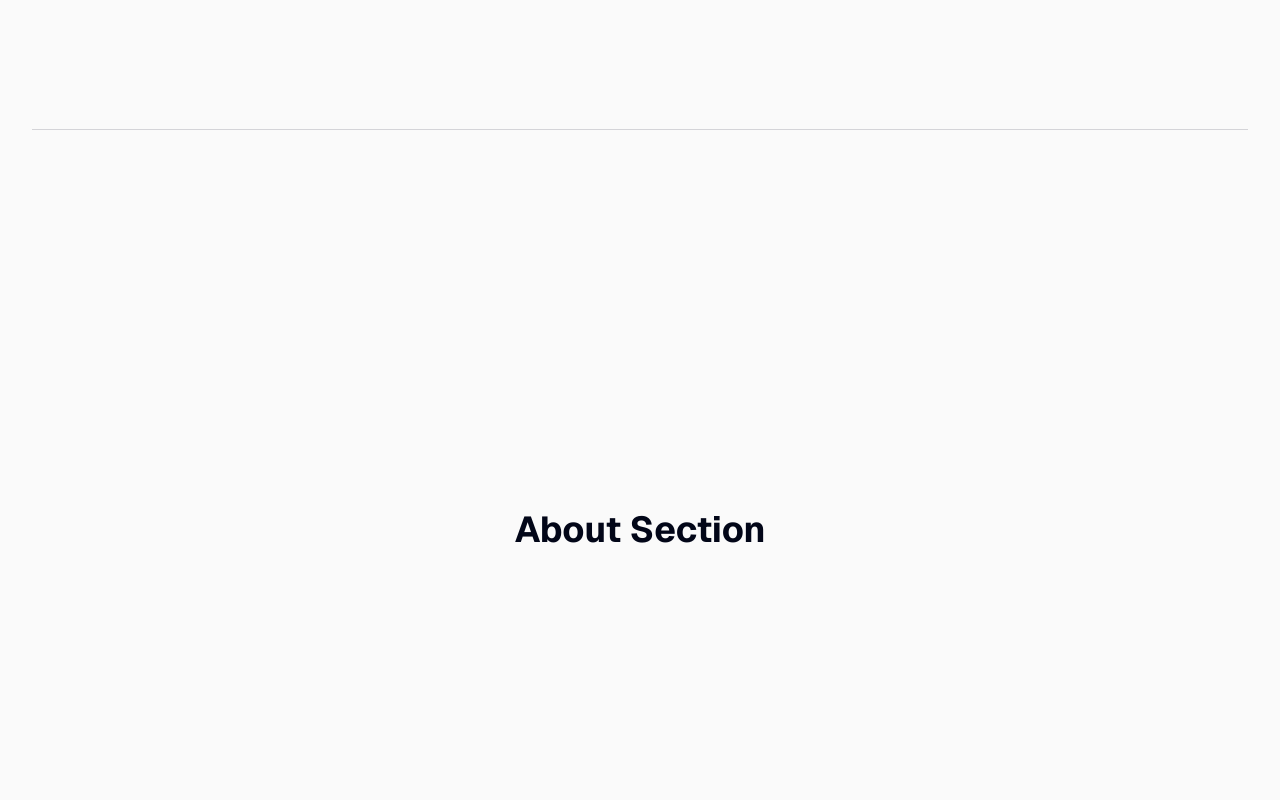
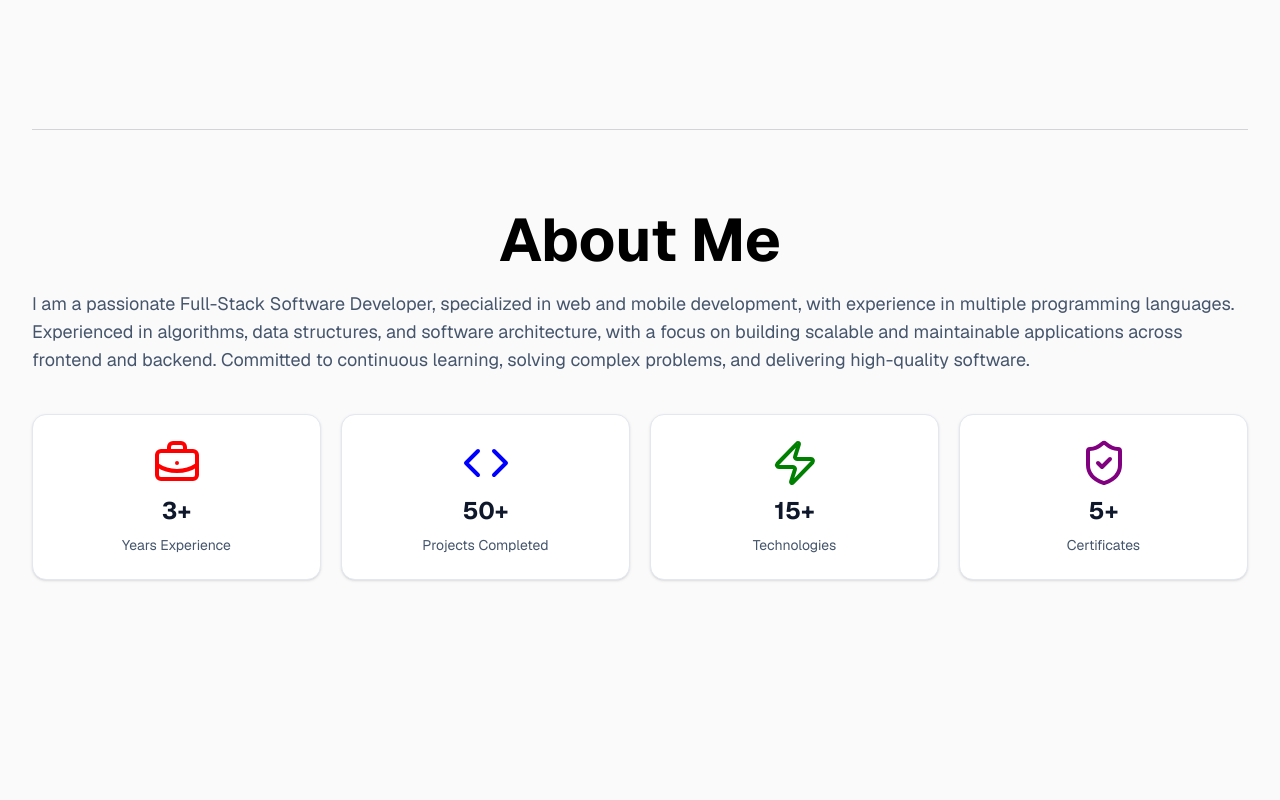
Before and after one commit to Nyi-Nyi-Zin/Portfolio, a Next.js app: page / in a window 1280 px wide. Shown: the part 760-1560 px from the top of the page. Built offline with nearby package versions, Linux system fonts and the light colour scheme.

Commit message:
feat/about page implemented

```diff
--- a/app/page.tsx
+++ b/app/page.tsx
@@ -12,12 +12,12 @@ export default function Index() {
     <main className="flex flex-col bg-zinc-50 dark:bg-black font-sans w-full px-8">
       <Home />
       <About />
+      <Education />
       <Experience />
       <Skill />
+      <Service />
       <Project />
       <Contact />
-      <Education />
-      <Service />
       {/* <Blog /> */}
     </main>
   );
--- a/components/home/About.tsx
+++ b/components/home/About.tsx
@@ -1,12 +1,34 @@
-import React from "react";
+import { Text } from "../common/Text";
+import { Title } from "../common/Title";
+import { aboutCardData } from "@/lib/constants";
+import AboutCard from "./AboutCard";
 
 function About() {
   return (
     <section
       id="about"
-      className="min-h-screen flex items-center justify-center border-b border-zinc-300"
+      className="min-h-screen flex flex-col items-center  border-b border-zinc-300 py-15"
     >
-      <h1 className="text-4xl font-bold">About Section</h1>
+      <Title className="text-4xl font-bold py-5">About Me</Title>
+
+      <Text>
+        I am a passionate Full-Stack Software Developer, specialized in web and
+        mobile development, with experience in multiple programming languages.
+        Experienced in algorithms, data structures, and software architecture,
+        with a focus on building scalable and maintainable applications across
+        frontend and backend. Committed to continuous learning, solving complex
+        problems, and delivering high-quality software.
+      </Text>
+      <div className="grid lg:grid-cols-4 grid-cols-2 w-full my-10 gap-5 ">
+        {aboutCardData.map((item, index) => (
+          <AboutCard
+            key={index}
+            icon={item.icon}
+            value={item.value}
+            title={item.title}
+          />
+        ))}
+      </div>
     </section>
   );
 }
--- /dev/null
+++ b/components/home/AboutCard.tsx
@@ -0,0 +1,26 @@
+import React from "react";
+import { Card, CardContent, CardDescription, CardTitle } from "../ui/card";
+
+type AboutCardProps = {
+  title: string;
+  value: string;
+  icon: React.ReactNode;
+};
+
+function AboutCard({ title, value, icon: Icon }: AboutCardProps) {
+  return (
+    <Card>
+      <CardContent className="flex flex-col items-center gap-2">
+        {Icon}
+        <CardTitle className="text-2xl font-bold text-slate-900 dark:text-white">
+          {value}
+        </CardTitle>
+        <CardDescription className="text-center text-slate-600 dark:text-slate-400">
+          {title}
+        </CardDescription>
+      </CardContent>
+    </Card>
+  );
+}
+
+export default AboutCard;
--- a/components/home/Home.tsx
+++ b/components/home/Home.tsx
@@ -2,7 +2,7 @@ import Image from "next/image";
 import { Title } from "../common/Title";
 import { Text } from "../common/Text";
 import AnimatedTextButton from "../common/AnimatedButton";
-import { Skills } from "@/lib/constants";
+import { skills } from "@/lib/constants";
 import { Button } from "../ui/button";
 import { ArrowRight, Eye } from "lucide-react";
 
@@ -20,7 +20,7 @@ function Home() {
         </Text>
 
         <div className="flex space-y-8 items-center justify-center lg:justify-start  ">
-          <AnimatedTextButton texts={Skills} interval={2000} />
+          <AnimatedTextButton texts={skills} interval={2000} />
         </div>
 
         <div className="flex gap-3 flex-col lg:flex-row">
--- /dev/null
+++ b/components/ui/card.tsx
@@ -0,0 +1,92 @@
+import * as React from "react"
+
+import { cn } from "@/lib/utils"
+
+function Card({ className, ...props }: React.ComponentProps<"div">) {
+  return (
+    <div
+      data-slot="card"
+      className={cn(
+        "bg-card text-card-foreground flex flex-col gap-6 rounded-xl border py-6 shadow-sm",
+        className
+      )}
+      {...props}
+    />
+  )
+}
+
+function CardHeader({ className, ...props }: React.ComponentProps<"div">) {
+  return (
+    <div
+      data-slot="card-header"
+      className={cn(
+        "@container/card-header grid auto-rows-min grid-rows-[auto_auto] items-start gap-2 px-6 has-data-[slot=card-action]:grid-cols-[1fr_auto] [.border-b]:pb-6",
+        className
+      )}
+      {...props}
+    />
+  )
+}
+
+function CardTitle({ className, ...props }: React.ComponentProps<"div">) {
+  return (
+    <div
+      data-slot="card-title"
+      className={cn("leading-none font-semibold", className)}
+      {...props}
+    />
+  )
+}
+
+function CardDescription({ className, ...props }: React.ComponentProps<"div">) {
+  return (
+    <div
+      data-slot="card-description"
+      className={cn("text-muted-foreground text-sm", className)}
+      {...props}
+    />
+  )
+}
+
+function CardAction({ className, ...props }: React.ComponentProps<"div">) {
+  return (
+    <div
+      data-slot="card-action"
+      className={cn(
+        "col-start-2 row-span-2 row-start-1 self-start justify-self-end",
+        className
+      )}
+      {...props}
+    />
+  )
+}
+
+function CardContent({ className, ...props }: React.ComponentProps<"div">) {
+  return (
+    <div
+      data-slot="card-content"
+      className={cn("px-6", className)}
+      {...props}
+    />
+  )
+}
+
+function CardFooter({ className, ...props }: React.ComponentProps<"div">) {
+  return (
+    <div
+      data-slot="card-footer"
+      className={cn("flex items-center px-6 [.border-t]:pt-6", className)}
+      {...props}
+    />
+  )
+}
+
+export {
+  Card,
+  CardHeader,
+  CardFooter,
+  CardTitle,
+  CardAction,
+  CardDescription,
+  CardContent,
+}
--- a/lib/constants.tsx
+++ b/lib/constants.tsx
@@ -1,16 +1,17 @@
+import { BriefcaseBusiness, Code, ShieldCheck, Zap } from "lucide-react";
+
 export const navLinks = [
   { id: "home", label: "Home" },
   { id: "about", label: "About" },
+  { id: "education", label: "Education" },
   { id: "experience", label: "Experience" },
   { id: "skill", label: "Skill" },
+  { id: "service", label: "Service" },
   { id: "projects", label: "Projects" },
   { id: "contact", label: "Contact" },
-  { id: "education", label: "Education" },
-  { id: "service", label: "Service" },
-  // { id: "blogs", label: "Blogs" },
 ] as const;
 
-export const Skills = [
+export const skills = [
   "Golang",
   "React js",
   "Java Script",
@@ -47,4 +48,27 @@ export const Skills = [
   "Progressive Web Apps",
 ];
 
+export const aboutCardData = [
+  {
+    title: "Years Experience",
+    value: "3+",
+    icon: <BriefcaseBusiness color="red" size={48} />,
+  },
+  {
+    title: "Projects Completed",
+    value: "50+",
+    icon: <Code color="blue" size={48} />,
+  },
+  {
+    title: "Technologies",
+    value: "15+",
+    icon: <Zap color="green" size={48} />,
+  },
+  {
+    title: "Certificates",
+    value: "5+",
+    icon: <ShieldCheck color="purple" size={48} />,
+  },
+];
+
 export type NavLinkId = (typeof navLinks)[number]["id"];
```
Also changed, not shown: 1 other file (tests, documents, lock files or other folders).
